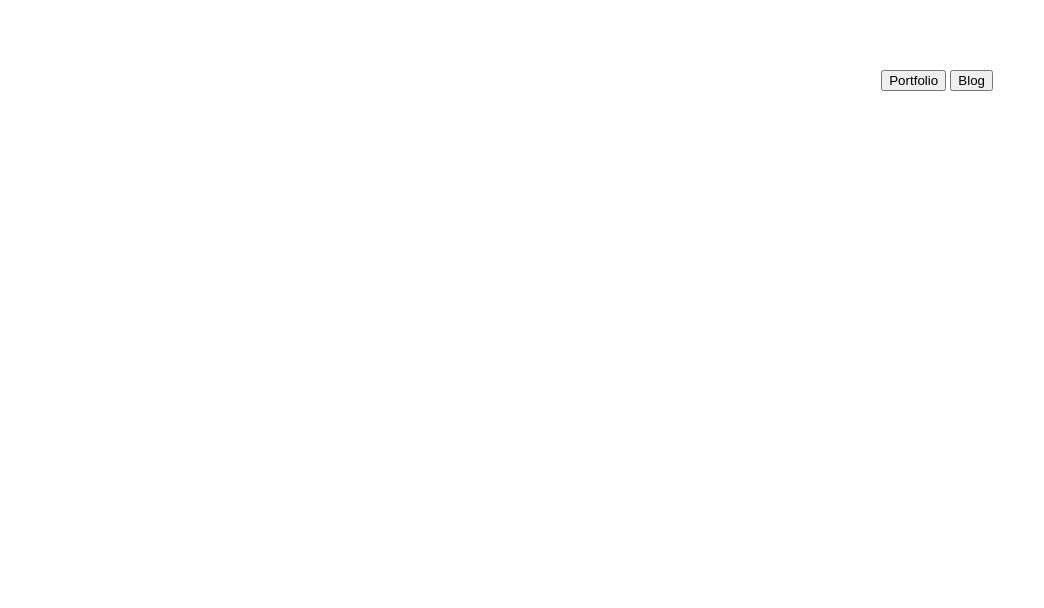
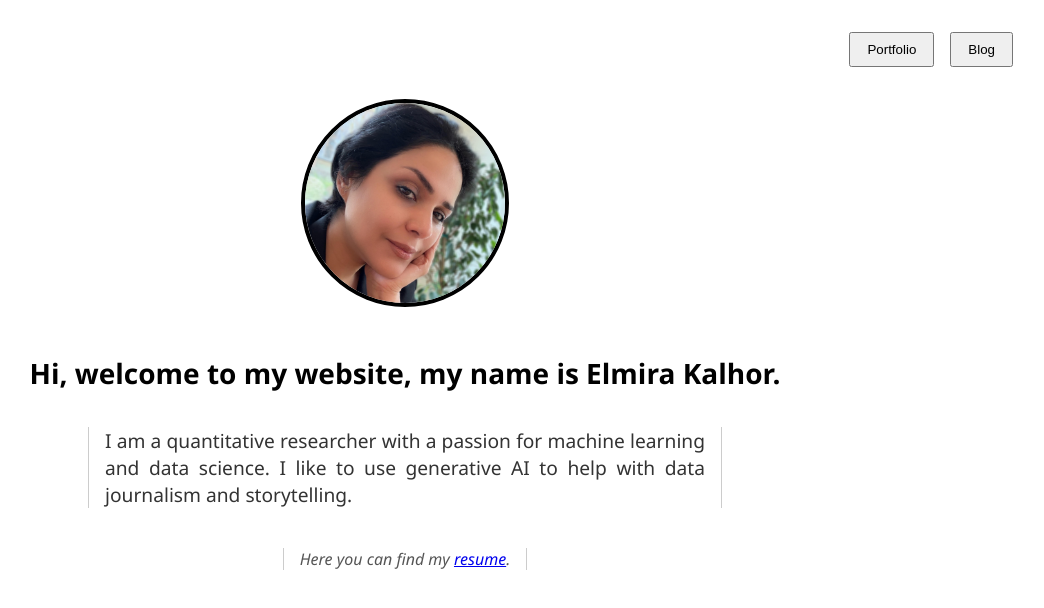
Before and after one commit to ekalhor/elmira-site-new, a Next.js app: page / in a window 1280 px wide. Shown: the top 608 px of the page, without its empty margins (235-1279 px from the left). Built offline with nearby package versions, Linux system fonts and the light colour scheme.

Commit message:
loading content for homepage

```diff
--- a/src/app/page.js
+++ b/src/app/page.js
@@ -1,15 +1,61 @@
 'use client';
+import Image from 'next/image';
 import Link from 'next/link';
 
 export default function HomePage() {
   return (
-    <main>
-      <header style={{ textAlign: 'right', padding: '20px' }}>
-        <Link href="/portfolio"><button>Portfolio</button></Link>{' '}
-        <Link href="/blog"><button>Blog</button></Link>
+    <main style={{ minHeight: '100vh', padding: '2rem', fontFamily: "'Segoe UI', Tahoma, Geneva, Verdana, sans-serif" }}>
+
+      {/* Top Right Navigation Buttons */}
+      <header style={{ textAlign: 'right', marginBottom: '2rem' }}>
+        <Link href="/portfolio">
+          <button style={{ marginRight: '1rem', padding: '0.5rem 1rem' }}>Portfolio</button>
+        </Link>
+        <Link href="/blog">
+          <button style={{ padding: '0.5rem 1rem' }}>Blog</button>
+        </Link>
       </header>
 
-      {/* Your home page content */}
+      {/* Center Section */}
+      <section style={{ display: 'flex', flexDirection: 'column', alignItems: 'center', textAlign: 'center' }}>
+
+        {/* Photo */}
+        <div style={{
+          width: '200px',
+          height: '200px',
+          borderRadius: '50%',
+          overflow: 'hidden',
+          border: '4px solid black',
+          marginBottom: '1.5rem'
+        }}>
+          <Image
+            src="/media/headshot.jpg"
+            alt="Elmira Kalhor"
+            width={200}
+            height={200}
+            style={{ objectFit: 'cover', width: '100%', height: '100%' }}
+            priority
+          />
+        </div>
+
+        {/* Greeting Text */}
+        <h1 style={{ fontSize: '1.75rem', fontWeight: 'bold', marginBottom: '1rem' }}>
+          Hi, welcome to my website, my name is Elmira Kalhor.
+        </h1>
+
+        {/* Short Description */}
+        <p style={{ fontSize: '1.2rem', color: '#333', maxWidth: '600px', marginBottom: '1.5rem' }}>
+          I am a quantitative researcher with a passion for machine learning and data science.
+          I like to use generative AI to help with data journalism and storytelling.
+        </p>
+
+        {/* Resume Link */}
+        <p style={{ fontSize: '1rem', color: '#555', fontStyle: 'italic' }}>
+          Here you can find my <Link href="/media/ElmiraKalhor_R.pdf" target="_blank" style={{ textDecoration: 'underline', fontStyle: 'italic' }}>resume</Link>.
+        </p>
+
+      </section>
+
     </main>
   );
 }
```
